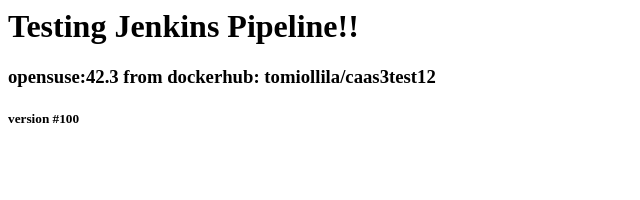
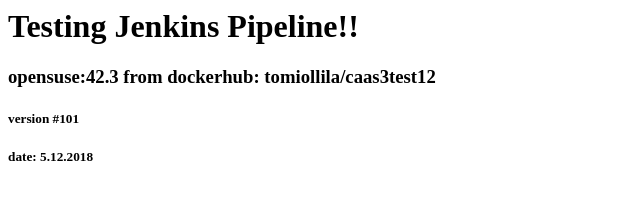
Before and after one commit to tomiollila/caas3test1, a plain HTML site: page index.html in a window 1280 px wide. Shown: the whole page, without its empty margins (0-640 px from the left). Drawn offline with Linux system fonts and the light colour scheme.

Commit message:
Update index.html

```diff
--- a/index.html
+++ b/index.html
@@ -1,6 +1,7 @@
 <html><body><h1>Testing Jenkins Pipeline!!</h1>
   <h3>opensuse:42.3
   from dockerhub: tomiollila/caas3test12</h3>
-  <h5>version #100</h5>
+  <h5>version #101</h5>
+  <h5>date: 5.12.2018</h5>
   </body>
   </html>
```
